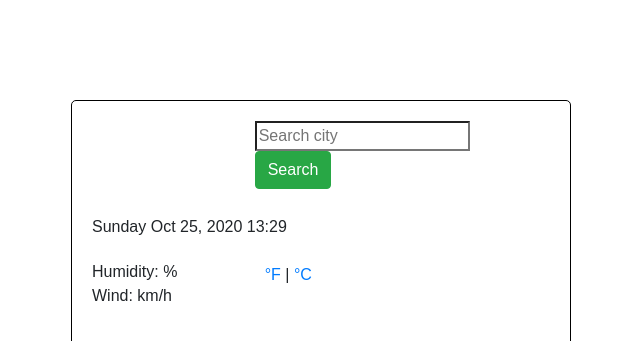
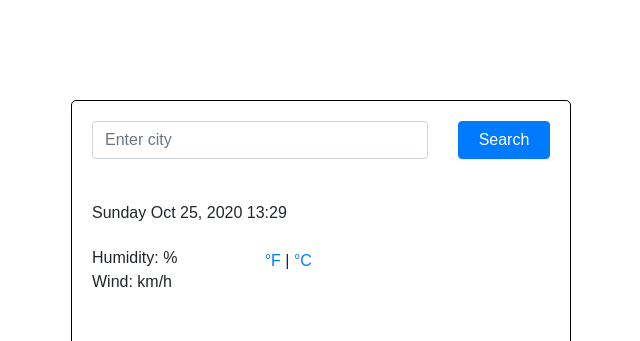
Before and after one commit to cdrmr18/my-weather-app, a plain HTML site: page index.html in a window 1280 px wide. Shown: the top 341 px of the page, without its empty margins (319-959 px from the left). Drawn offline with nearby package versions, Linux system fonts and the light colour scheme; no server answers.

Commit message:
Modified search bar

```diff
--- a/index.html
+++ b/index.html
@@ -17,20 +17,23 @@
     <link rel="stylesheet" href="style.css" />
     <script src="https://unpkg.com/axios/dist/axios.min.js"></script>
   </head>
+  <body>
       <div class="container">
         <div class="weather-app-wrapper">
           <div class="weather-app-box">
-          <body>
+            <form id="search-city" class="mb-3">
               <div class="row">
-              <div class="col-4">
+                <div class="col-9">
+                  <input
+                  type="search"
+                  placeholder="Enter city" id="city-search" class="form-control"/>
                 </div>
-              <div class="col-8">
-                <form id="search-city">
-                  <input type="search" placeholder="Search city" id="city-search" />
-                  <input type="submit" value="Search" id="submit-city" class="btn btn-success" />
-                </form>
+                <div class="col-3">
+                  <input type="submit" value="Search" id="submit-city" class="btn btn-primary w-100" />
                 </div>
               </div>
+            </form>
+
 
               <div class="overview">
                 <h1 id="city-name"></h1>
@@ -99,6 +102,6 @@
             </p>
           </div>
         <script src="script.js"></script>
+    </div>
   </body>
-  </div>
 </html>
```
Lines whose indentation alone changed are shown as unchanged.
